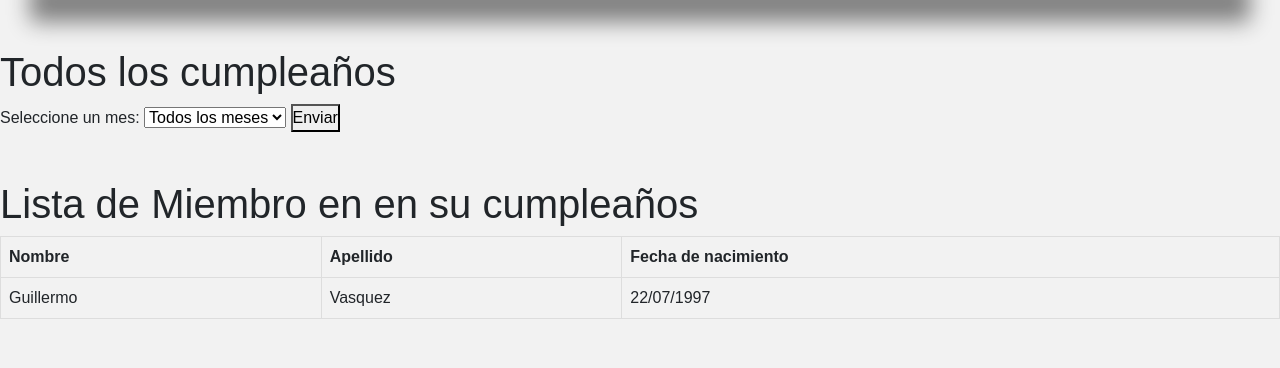
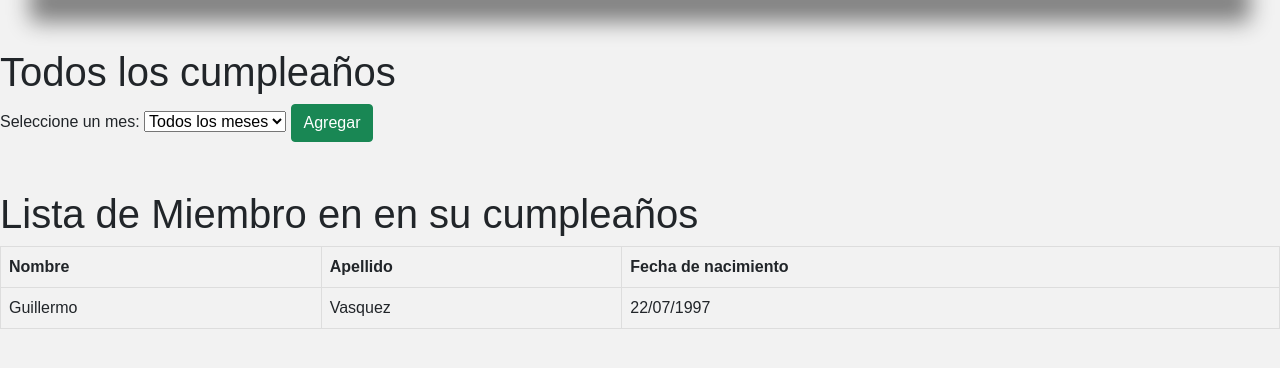
Before and after one commit to 0722Guille/Sociedad_Jovenes, a Django app: a page that uses miembro/templates/cumpleaños.html in a window 1280 px wide. Shown: the part 180-548 px from the top of the page. Run offline with Django 4.2, Linux system fonts and the light colour scheme; data comes from the database, SQL or seed files in the repository.

Commit message:
Miembros completados

```diff
--- a/miembro/templates/cumpleaños.html
+++ b/miembro/templates/cumpleaños.html
@@ -28,7 +28,7 @@ Cumpleaños
 
     </select>
 
-    <button type="submit">Enviar</button>
+    <button type="submit" class="btn btn-success">Agregar</button>
 </form>
 
 <br> <br>
```
